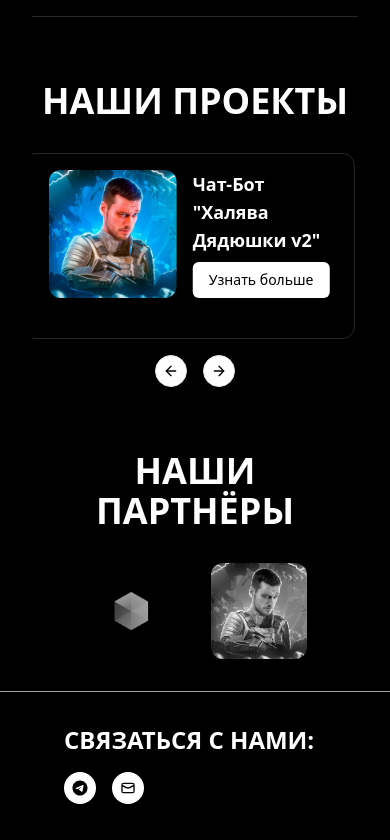
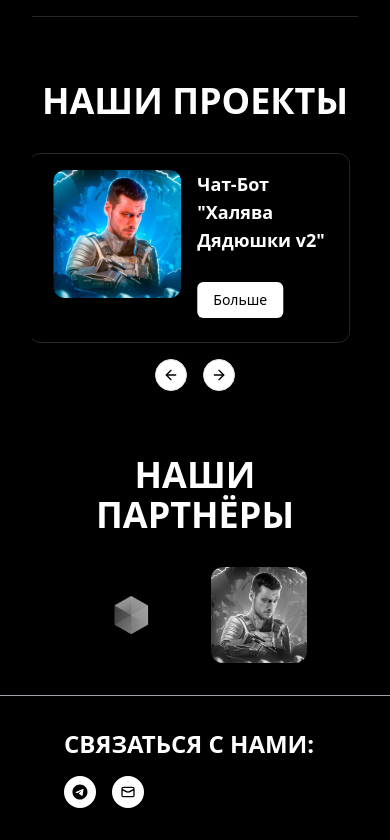
Before and after one commit to boro-dach/syntex-new, a Next.js app: page / in a window 390 px wide. Shown: the part 1010-1850 px from the top of the page. Built offline with nearby package versions, Linux system fonts and the light colour scheme.

Commit message:
improvements to projects carousel adaptation

```diff
--- a/app/components/projects/ProjectsCard.tsx
+++ b/app/components/projects/ProjectsCard.tsx
@@ -10,12 +10,13 @@ interface ProjectsCardProps {
 
 const ProjectsCard = ({title, linkHref, imageSrc}: ProjectsCardProps) => {
   return (
-    <Card className='border border-zinc-800 rounded-xl py-4 bg-black text-white h-full max-w-full'>
+    <Card className='border border-zinc-800 rounded-xl pt-4 mx-2 bg-black text-white h-full max-w-full'>
       <CardContent className='flex flex-row md:gap-8 gap-4 h-full'>
         <img src={imageSrc} alt={title} className='rounded-xl md:h-96 md:w-96 h-32 w-32 aspect-square'/>
         <div className="flex flex-col">
             <h3 className='md:text-2xl text-lg md:max-w-full max-w-32 break-words font-bold flex-grow'>{title}</h3>
-            <Link className='inline-block w-fit' href={linkHref}><Button className='bg-white text-black hover:bg-zinc-200 transition-all duration-300 md:text-base text-sm'>Узнать больше</Button></Link>
+            <Link className='md:inline-block hidden w-fit' href={linkHref}><Button className='bg-white text-black hover:bg-zinc-200 transition-all duration-300 md:text-base text-sm'>Узнать больше</Button></Link>
+            <Link className='md:hidden inline-block w-fit' href={linkHref}><Button className='bg-white text-black hover:bg-zinc-200 transition-all duration-300 md:text-base text-sm'>Больше</Button></Link>
         </div>
       </CardContent>
     </Card>
```
